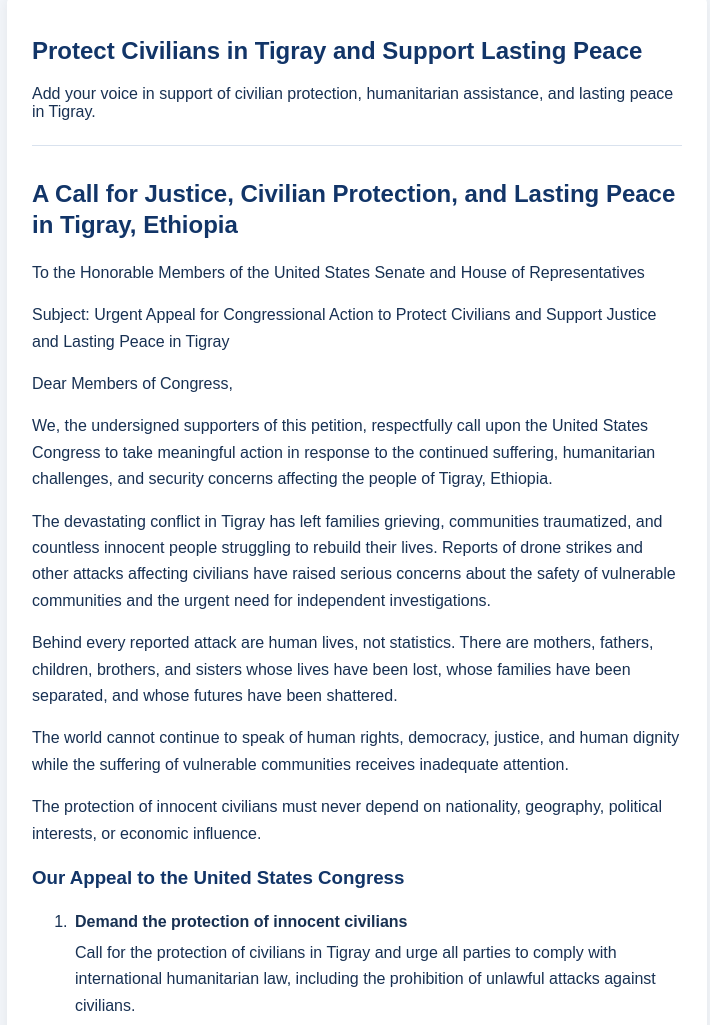
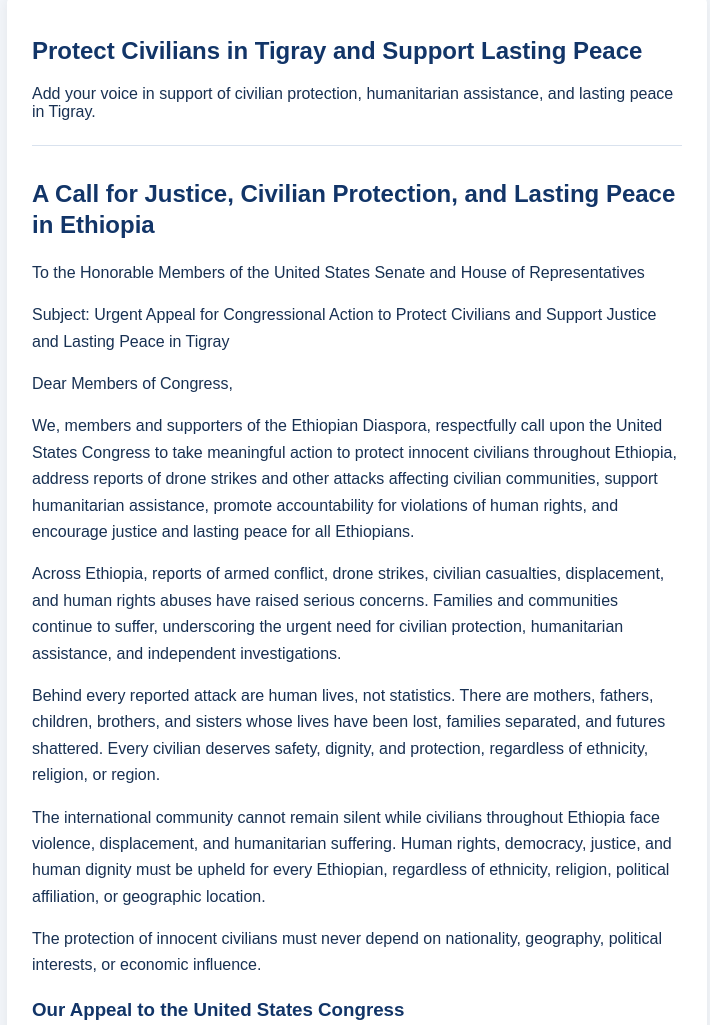
Before and after one commit to sftigray/sf-tigray-community-website, a plain HTML site: page petition.html in a window 1280 px wide. Shown: the part 212-1237 px from the top of the page, without its empty margins (283-993 px from the left). Drawn offline with Linux system fonts and the light colour scheme.

Commit message:
Revise petition to include all of Ethiopia
Updated the petition to broaden the focus from Tigray to all of Ethiopia, emphasizing the need for civilian protection and humanitarian assistance throughout the country.

```diff
--- a/petition.html
+++ b/petition.html
@@ -89,14 +89,14 @@
     </p>
 
     <article class="petition-letter" aria-labelledby="letter-heading">
-      <h2 id="letter-heading">A Call for Justice, Civilian Protection, and Lasting Peace in Tigray, Ethiopia</h2>
+      <h2 id="letter-heading">A Call for Justice, Civilian Protection, and Lasting Peace in Ethiopia</h2>
       <p>To the Honorable Members of the United States Senate and House of Representatives</p>
       <p>Subject: Urgent Appeal for Congressional Action to Protect Civilians and Support Justice and Lasting Peace in Tigray</p>
       <p>Dear Members of Congress,</p>
-      <p>We, the undersigned supporters of this petition, respectfully call upon the United States Congress to take meaningful action in response to the continued suffering, humanitarian challenges, and security concerns affecting the people of Tigray, Ethiopia.</p>
-      <p>The devastating conflict in Tigray has left families grieving, communities traumatized, and countless innocent people struggling to rebuild their lives. Reports of drone strikes and other attacks affecting civilians have raised serious concerns about the safety of vulnerable communities and the urgent need for independent investigations.</p>
-      <p>Behind every reported attack are human lives, not statistics. There are mothers, fathers, children, brothers, and sisters whose lives have been lost, whose families have been separated, and whose futures have been shattered.</p>
-      <p>The world cannot continue to speak of human rights, democracy, justice, and human dignity while the suffering of vulnerable communities receives inadequate attention.</p>
+<p>We, members and supporters of the Ethiopian Diaspora, respectfully call upon the United States Congress to take meaningful action to protect innocent civilians throughout Ethiopia, address reports of drone strikes and other attacks affecting civilian communities, support humanitarian assistance, promote accountability for violations of human rights, and encourage justice and lasting peace for all Ethiopians.</p>
+<p>Across Ethiopia, reports of armed conflict, drone strikes, civilian casualties, displacement, and human rights abuses have raised serious concerns. Families and communities continue to suffer, underscoring the urgent need for civilian protection, humanitarian assistance, and independent investigations.</p>
+<p>Behind every reported attack are human lives, not statistics. There are mothers, fathers, children, brothers, and sisters whose lives have been lost, families separated, and futures shattered. Every civilian deserves safety, dignity, and protection, regardless of ethnicity, religion, or region.</p>
+<p>The international community cannot remain silent while civilians throughout Ethiopia face violence, displacement, and humanitarian suffering. Human rights, democracy, justice, and human dignity must be upheld for every Ethiopian, regardless of ethnicity, religion, political affiliation, or geographic location.</p>
       <p>The protection of innocent civilians must never depend on nationality, geography, political interests, or economic influence.</p>
       <h3>Our Appeal to the United States Congress</h3>
       <ol>
@@ -104,7 +104,7 @@
         <li><strong>Support independent investigations and accountability</strong><p>Encourage credible, impartial, and transparent investigations into reported drone strikes, civilian casualties, and other alleged violations of international humanitarian and human rights law. Support accountability wherever credible evidence establishes responsibility.</p></li>
         <li><strong>Strengthen humanitarian assistance</strong><p>Support continued humanitarian assistance and advocate for safe, sustained, and unhindered humanitarian access so affected families can receive food, medical care, shelter, and other essential services.</p></li>
         <li><strong>Promote diplomatic engagement and lasting peace</strong><p>Encourage sustained United States diplomatic engagement aimed at preventing renewed violence, protecting vulnerable communities, supporting peaceful dialogue, and advancing a durable and just peace.</p></li>
-        <li><strong>Maintain congressional oversight and public attention</strong><p>Encourage appropriate congressional hearings, briefings, and continued oversight of the humanitarian and human rights situation in Tigray to ensure that the suffering of civilians does not disappear from international attention.</p></li>
+<li><strong>Maintain international attention</strong><p>Encourage continued congressional oversight and international attention to the humanitarian and human rights situation throughout Ethiopia, ensuring that the suffering of civilians in every region is not forgotten.</p></li>
       </ol>
       <h3>A Call to Humanity</h3>
       <p>We are not asking for sympathy alone.</p>
@@ -115,7 +115,7 @@
       <p>Every mother deserves to raise her children without fear. Every child deserves to grow up in safety. Every family deserves the opportunity to live in peace and dignity.</p>
       <p>Those who have lost their lives cannot be brought back. But their suffering must never be forgotten, and their deaths must never be met with silence or indifference.</p>
       <p><strong>Silence must never become complicity.</strong></p>
-      <p>We respectfully appeal to the United States Congress to demonstrate leadership by supporting civilian protection, independent investigations, humanitarian assistance, accountability, and lasting peace for the people of Tigray.</p>
+      <p>We respectfully appeal to the United States Congress to demonstrate leadership by supporting civilian protection, independent investigations, humanitarian assistance, accountability, and lasting peace for all people of Ethiopia.</p>
       <p>The people of Tigray deserve the same fundamental human rights, dignity, and protection as people everywhere in the world.</p>
       <p><strong>TIGRAY MUST NOT BE FORGOTTEN.</strong></p>
       <p><strong>JUSTICE FOR TIGRAY.</strong></p>
```
